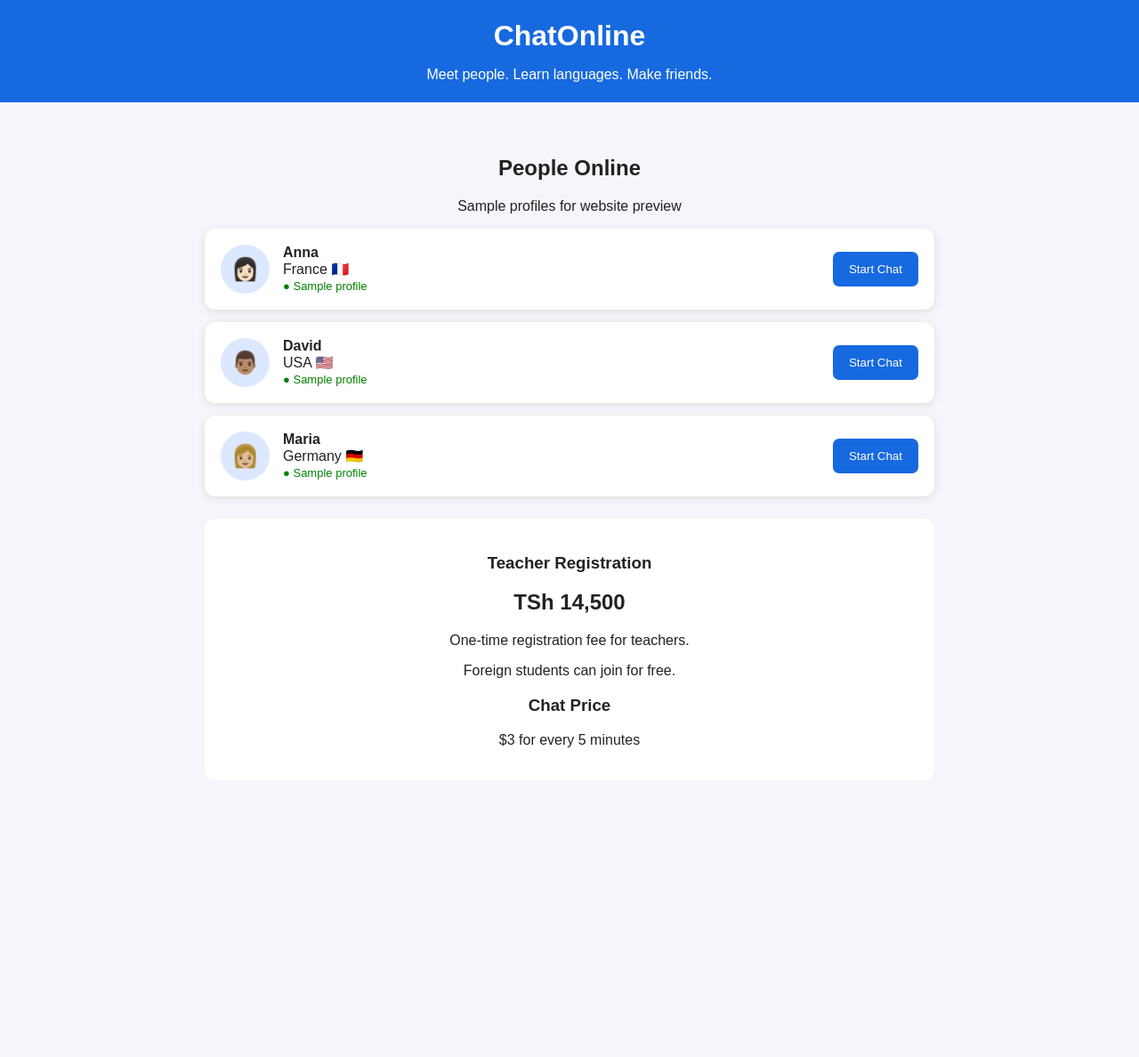
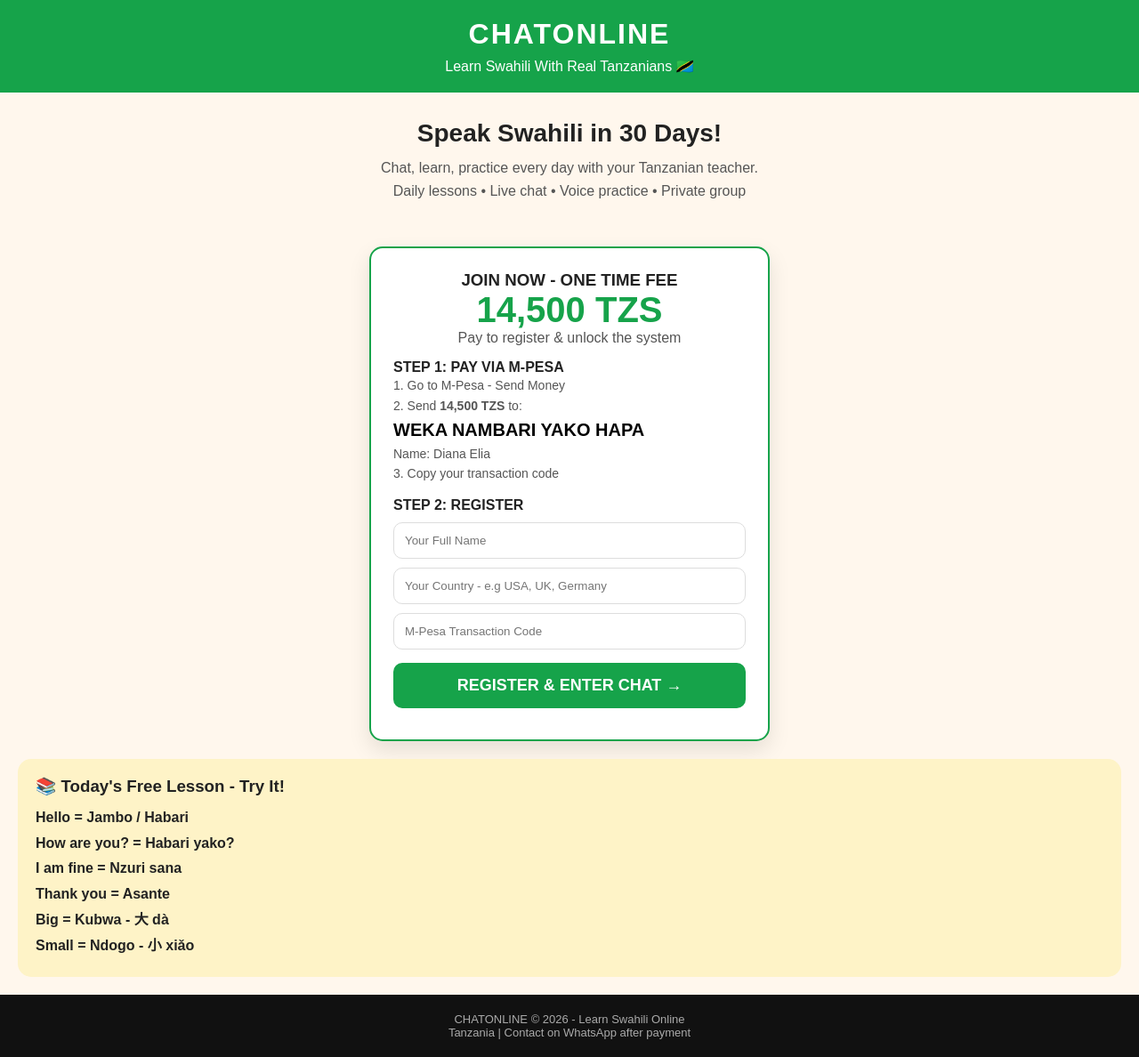
Before and after one commit to dianaelia120-create/Chattingonline-12, a plain HTML site: page index.html in a window 1280 px wide. Shown: the whole page at 89% size. Before the commit the page ends 917 px from the top, so only its background shows below. Drawn offline with Linux system fonts and the light colour scheme.

Commit message:
Update index.html

```diff
--- a/index.html
+++ b/index.html
@@ -1,104 +1,120 @@
-
 <!DOCTYPE html>
 <html lang="en">
 <head>
 <meta charset="UTF-8">
 <meta name="viewport" content="width=device-width, initial-scale=1.0">
-<title>ChatOnline</title>
+<title>CHATONLINE - Learn Swahili Online | Chat With Tanzanians</title>
+<meta name="description" content="Learn Swahili Online. Chat with real Tanzanians. Pay 14,500 TZS to register and start speaking Swahili in 30 days.">
 <style>
-*{box-sizing:border-box}
-body{margin:0;font-family:Arial,sans-serif;background:#f4f6fb;color:#222}
-header{background:#1769e0;color:white;padding:22px;text-align:center}
-header h1{margin:0}
-header p{margin-bottom:0}
-.container{max-width:850px;margin:25px auto;padding:15px}
-h2{text-align:center}
-.card{background:white;padding:18px;margin:14px 0;border-radius:12px;box-shadow:0 2px 9px #ddd;display:flex;align-items:center;gap:15px}
-.avatar{width:55px;height:55px;border-radius:50%;background:#dce8ff;display:grid;place-items:center;font-size:25px}
-.info{flex:1}
-.online{color:green;font-size:13px}
-button{background:#1769e0;color:white;border:0;padding:12px 18px;border-radius:7px;cursor:pointer}
-.price{text-align:center;background:white;padding:20px;border-radius:12px;margin-top:25px}
-.modal{display:none;position:fixed;inset:0;background:#0009;align-items:center;justify-content:center;padding:15px}
-.modal-content{background:white;padding:22px;border-radius:12px;width:100%;max-width:400px}
-input,select{width:100%;padding:12px;margin:8px 0;border:1px solid #ccc;border-radius:6px}
-.close{background:#777;margin-top:8px}
+*{margin:0;padding:0;box-sizing:border-box;font-family:Arial,sans-serif}
+body{background:#fff7ed;color:#222}
+header{background:#16a34a;color:white;padding:20px;text-align:center}
+header h1{font-size:32px;letter-spacing:2px}
+header p{margin-top:8px}
+.hero{padding:30px 20px;text-align:center}
+.hero h2{font-size:28px;margin-bottom:10px}
+.hero p{color:#555;line-height:1.6}
+.price-box{background:white;border:2px solid #16a34a;border-radius:15px;max-width:450px;margin:20px auto;padding:25px;box-shadow:0 10px 25px rgba(0,0,0,0.1)}
+.price{font-size:40px;font-weight:bold;color:#16a34a}
+.btn{background:#16a34a;color:white;border:none;padding:15px;width:100%;border-radius:10px;font-size:18px;font-weight:bold;cursor:pointer;margin-top:15px}
+.btn2{background:#111;color:white}
+input{width:100%;padding:12px;margin-top:10px;border:1px solid #ddd;border-radius:10px}
+.lesson{background:#fef3c7;padding:20px;margin:20px;border-radius:15px}
+.chat-box{background:white;border:1px solid #ddd;border-radius:15px;max-width:500px;margin:20px auto;padding:15px}
+.msg{background:#dcfce7;padding:10px;border-radius:10px;margin:8px 0}
+.msg2{background:#f1f5f9;padding:10px;border-radius:10px;margin:8px 0}
+footer{background:#111;color:#aaa;text-align:center;padding:20px;font-size:13px}
 </style>
 </head>
 <body>
 
 <header>
-<h1>ChatOnline</h1>
-<p>Meet people. Learn languages. Make friends.</p>
+<h1>CHATONLINE</h1>
+<p>Learn Swahili With Real Tanzanians 🇹🇿</p>
 </header>
 
-<div class="container">
-<h2>People Online</h2>
-<p style="text-align:center">Sample profiles for website preview</p>
-
-<div class="card">
-<div class="avatar">👩🏻</div>
-<div class="info">
-<strong>Anna</strong><br>
-France 🇫🇷<br>
-<span class="online">● Sample profile</span>
-</div>
-<button onclick="showRegistration()">Start Chat</button>
+<div class="hero">
+<h2>Speak Swahili in 30 Days!</h2>
+<p>Chat, learn, practice every day with your Tanzanian teacher.<br>
+Daily lessons • Live chat • Voice practice • Private group</p>
 </div>
 
-<div class="card">
-<div class="avatar">👨🏽</div>
-<div class="info">
-<strong>David</strong><br>
-USA 🇺🇸<br>
-<span class="online">● Sample profile</span>
-</div>
-<button onclick="showRegistration()">Start Chat</button>
+<div class="price-box">
+<h3 style="text-align:center">JOIN NOW - ONE TIME FEE</h3>
+<div class="price" style="text-align:center">14,500 TZS</div>
+<p style="text-align:center;color:#555">Pay to register & unlock the system</p>
+
+<h4 style="margin-top:15px">STEP 1: PAY VIA M-PESA</h4>
+<p style="font-size:14px;color:#555;line-height:1.6">
+1. Go to M-Pesa - Send Money<br>
+2. Send <b>14,500 TZS</b> to:<br>
+<b style="font-size:20px;color:#000">WEKA NAMBARI YAKO HAPA</b><br>
+Name: Diana Elia<br>
+3. Copy your transaction code
+</p>
+
+<h4 style="margin-top:15px">STEP 2: REGISTER</h4>
+<input type="text" id="name" placeholder="Your Full Name">
+<input type="text" id="country" placeholder="Your Country - e.g USA, UK, Germany">
+<input type="text" id="code" placeholder="M-Pesa Transaction Code">
+<button class="btn" onclick="register()">REGISTER & ENTER CHAT →</button>
+<p id="msg" style="text-align:center;margin-top:10px;color:green;font-weight:bold"></p>
 </div>
 
-<div class="card">
-<div class="avatar">👩🏼</div>
-<div class="info">
-<strong>Maria</strong><br>
-Germany 🇩🇪<br>
-<span class="online">● Sample profile</span>
-</div>
-<button onclick="showRegistration()">Start Chat</button>
+<div class="lesson">
+<h3>📚 Today's Free Lesson - Try It!</h3>
+<p style="margin-top:10px;line-height:1.8">
+<b>Hello = Jambo / Habari</b><br>
+<b>How are you? = Habari yako?</b><br>
+<b>I am fine = Nzuri sana</b><br>
+<b>Thank you = Asante</b><br>
+<b>Big = Kubwa - 大 dà</b><br>
+<b>Small = Ndogo - 小 xiǎo</b>
+</p>
 </div>
 
-<div class="price">
-<h3>Teacher Registration</h3>
-<h2>TSh 14,500</h2>
-<p>One-time registration fee for teachers.</p>
-<p>Foreign students can join for free.</p>
-<h3>Chat Price</h3>
-<p>$3 for every 5 minutes</p>
+<div class="chat-box" id="chatSection" style="display:none">
+<h3>💬 CHATONLINE - Live Chat</h3>
+<div id="chatArea">
+<div class="msg"><b>Teacher Diana:</b> Hello! Welcome to CHATONLINE ❤️ What is your name?</div>
 </div>
+<input type="text" id="chatInput" placeholder="Type in English or Swahili...">
+<button class="btn btn2" onclick="sendChat()">Send Message</button>
+<p style="font-size:12px;color:#777;margin-top:10px">Teacher will reply soon. Practice every day!</p>
 </div>
 
-<div class="modal" id="registration">
-<div class="modal-content">
-<h2>Teacher Registration</h2>
-<p>Register to start chatting with users.</p>
-<p><strong>Registration fee: TSh 14,500</strong></p>
-<p>Payment network: Tigo Pesa</p>
-<p><strong>Number: 0672902982</strong></p>
-<input placeholder="Your full name">
-<input placeholder="Your email address">
-<input placeholder="Payment transaction ID">
-<button onclick="alert('This is a preview. Payment has not been verified.')">Submit Registration</button>
-<button class="close" onclick="closeRegistration()">Close</button>
-</div>
-</div>
+<footer>
+CHATONLINE © 2026 - Learn Swahili Online<br>
+Tanzania | Contact on WhatsApp after payment
+</footer>
 
 <script>
-function showRegistration(){
-document.getElementById("registration").style.display="flex";
+function register(){
+  let n = document.getElementById('name').value;
+  let c = document.getElementById('code').value;
+  if(n==="" || c===""){
+    alert("Please enter your name and M-Pesa code");
+    return;
+  }
+  document.getElementById('msg').innerText = "Welcome " + n + "! Your registration is received. Chat is now unlocked!";
+  document.getElementById('chatSection').style.display = "block";
+  document.getElementById('chatSection').scrollIntoView();
 }
-function closeRegistration(){
-document.getElementById("registration").style.display="none";
+function sendChat(){
+  let t = document.getElementById('chatInput').value;
+  if(t==="") return;
+  let div = document.createElement('div');
+  div.className = 'msg2';
+  div.innerHTML = "<b>You:</b> " + t;
+  document.getElementById('chatArea').appendChild(div);
+  document.getElementById('chatInput').value = "";
+  setTimeout(()=>{
+    let r = document.createElement('div');
+    r.className = 'msg';
+    r.innerHTML = "<b>Teacher Diana:</b> Good! In Swahili we say... Keep practicing! Send me a voice note too.";
+    document.getElementById('chatArea').appendChild(r);
+  }, 1000);
 }
 </script>
-
 </body>
 </html>
```
